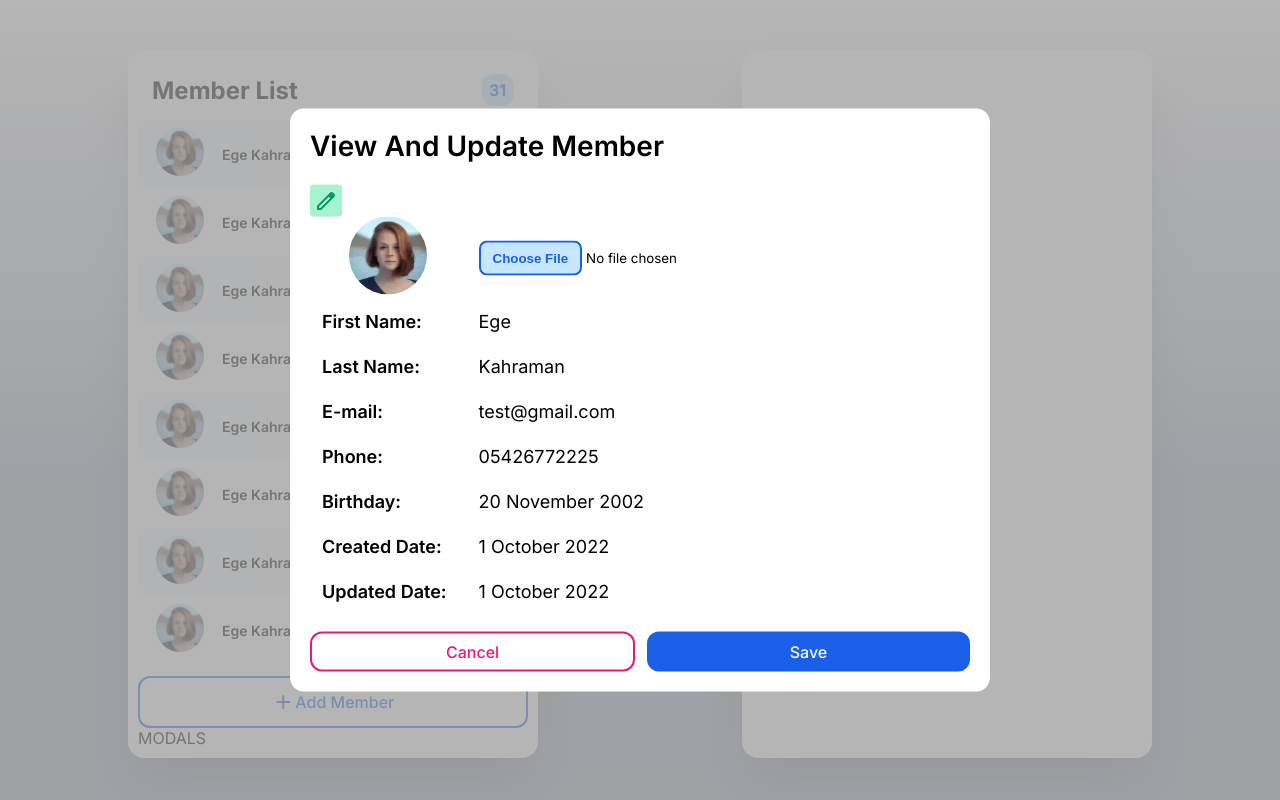
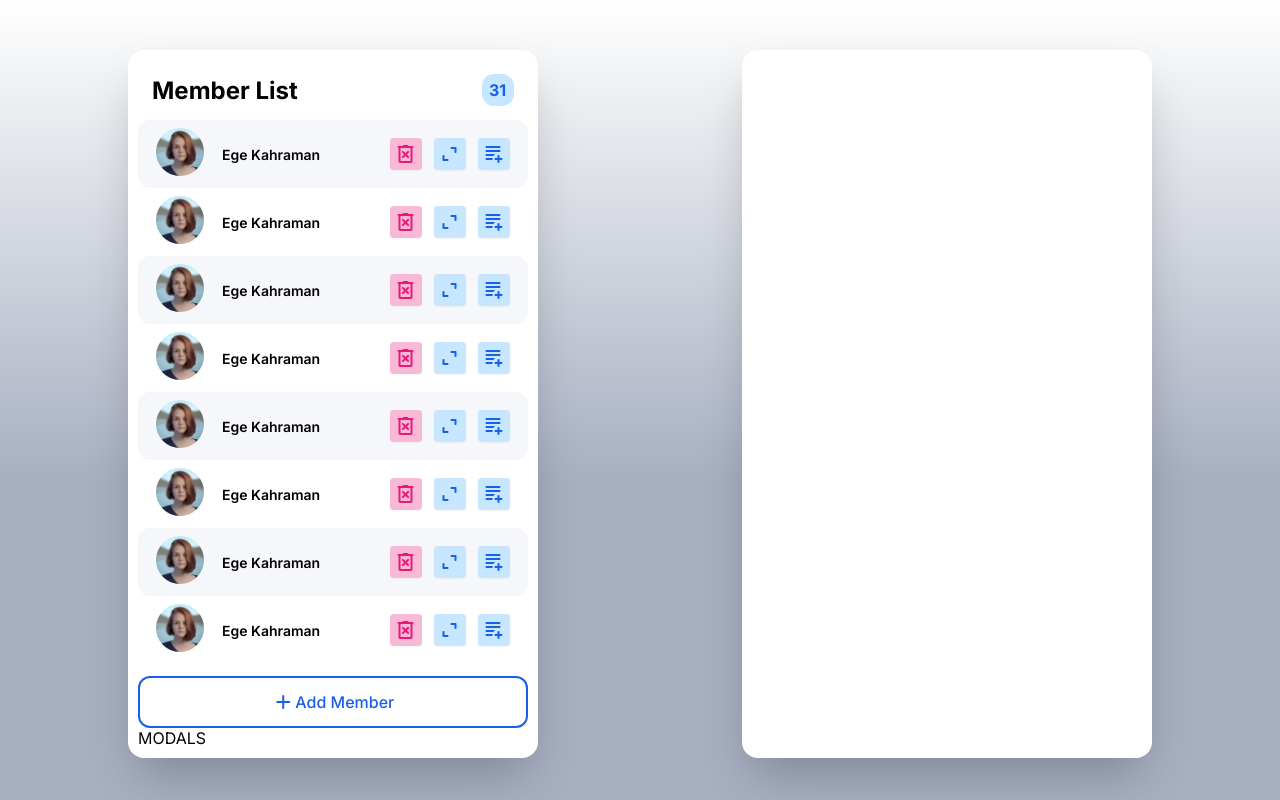
Before and after one commit to kahramanX/test-case-list-and-group, a React (Create React App) app in the folder client/: page / in a window 1280 px wide. Built offline with nearby package versions, Linux system fonts and the light colour scheme.

Commit message:
member info modal edited and bug fixed

```diff
--- a/client/src/Assets/Styles/ComponentsStyle/viewAndEditModal.scss
+++ b/client/src/Assets/Styles/ComponentsStyle/viewAndEditModal.scss
@@ -2,6 +2,9 @@
 
 .viewedit-modal-text-container {
   .ve-modal-header {
+    display: flex;
+    justify-content: space-between;
+
     .ve-modal-title {
       font-size: 28px;
       font-weight: 600;
@@ -9,6 +12,15 @@
     }
 
     .ve-modal-edit-btn {
+      .edit-btn-actions {
+        display: flex;
+
+        div {
+          &:first-child {
+            margin-right: 12px;
+          }
+        }
+      }
     }
   }
 
--- a/client/src/Components/MemberList/Member.tsx
+++ b/client/src/Components/MemberList/Member.tsx
@@ -40,17 +40,17 @@ const Member: React.FC<Props> = ({
         <IconButton
           iconName={"delete_forever"}
           color={"red"}
-          action={(): any => deleteMemberFromMemberList}
+          action={(): any => deleteMemberFromMemberList()}
         />
         <IconButton
           iconName={"expand_content"}
           color={"blue"}
-          action={(): any => openMemberInfoModal}
+          action={(): any => openMemberInfoModal()}
         />
         <IconButton
           iconName={"docs_add_on"}
           color={"blue"}
-          action={(): any => addMemberToGroup}
+          action={(): any => addMemberToGroup()}
         />
       </div>
     </div>
--- a/client/src/Components/MemberList/MemberList.tsx
+++ b/client/src/Components/MemberList/MemberList.tsx
@@ -21,7 +21,7 @@ const MemberList: React.FC = (props: Props) => {
   const [deleteModalIsOpen, setDeleteModalIsOpen] = useState<boolean>(false);
   const [viewAndEditModalIsOpen, setViewAndEditModalIsOpen] =
     useState<boolean>(false);
-  const [addMemberToGroup, setAddMemberToGroup] = useState<boolean>(false);
+  // const [addMemberToGroup, setAddMemberToGroup] = useState<boolean>(false);
 
   return (
     <div className="members-list-container">
@@ -68,12 +68,10 @@ const MemberList: React.FC = (props: Props) => {
 
       <ViewAndEditModal
         memberID={"111"}
-        confirmBtnText={"Save"}
-        confirmBtnAction={""}
         cancelBtnText={"Cancel"}
-        cancelBtnAction={""}
-        isOpen={true}
-        whenClosing={""}
+        cancelBtnAction={() => setViewAndEditModalIsOpen(false)}
+        isOpen={viewAndEditModalIsOpen}
+        whenClosing={() => setViewAndEditModalIsOpen(false)}
       />
     </div>
   );
--- a/client/src/Components/Shared/IconButton.tsx
+++ b/client/src/Components/Shared/IconButton.tsx
@@ -15,7 +15,12 @@ const IconButton: React.FC<Props> = ({
   action,
 }) => {
   return (
-    <div className={`base-icon-button ${color} ${exClass}`} onClick={action()}>
+    <div
+      className={`base-icon-button ${color} ${exClass}`}
+      onClick={() => {
+        action();
+      }}
+    >
       <span className="material-symbols-rounded">{iconName}</span>
     </div>
   );
--- a/client/src/Components/Shared/Modals/ViewAndEditModal.tsx
+++ b/client/src/Components/Shared/Modals/ViewAndEditModal.tsx
@@ -1,4 +1,4 @@
-import React from "react";
+import React, { useState, useEffect } from "react";
 import Modal from "react-modal";
 import "Assets/Styles/ComponentsStyle/viewAndEditModal.scss";
 import Button from "../Button";
@@ -6,8 +6,6 @@ import IconButton from "../IconButton";
 
 type Props = {
   memberID: string;
-  confirmBtnText: string;
-  confirmBtnAction?: any;
   cancelBtnText: string;
   cancelBtnAction?: any;
   isOpen: boolean;
@@ -16,13 +14,17 @@ type Props = {
 
 const ViewAndEditModal: React.FC<Props> = ({
   memberID,
-  confirmBtnText,
-  confirmBtnAction,
   cancelBtnText,
   cancelBtnAction,
   isOpen,
   whenClosing,
 }) => {
+  const [editModeIsOpen, setEditModeIsOpen] = useState<boolean>(false);
+
+  useEffect(() => {
+    console.log(editModeIsOpen);
+  }, [editModeIsOpen]);
+
   const customStyles = {
     content: {
       top: "50%",
@@ -46,11 +48,27 @@ const ViewAndEditModal: React.FC<Props> = ({
         <div className="ve-modal-header">
           <div className="ve-modal-title">View And Update Member</div>
           <div className="ve-modal-edit-btn">
-            <IconButton
-              iconName={"edit"}
-              color={"green"}
-              action={() => console.log("anaaaaaaaaaa")}
-            />
+            {!editModeIsOpen && (
+              <IconButton
+                iconName={"edit"}
+                color={"green"}
+                action={() => setEditModeIsOpen(true)}
+              />
+            )}
+            {editModeIsOpen && (
+              <div className="edit-btn-actions">
+                <IconButton
+                  iconName={"close"}
+                  color={"red"}
+                  action={() => setEditModeIsOpen(false)}
+                />
+                <IconButton
+                  iconName={"done"}
+                  color={"green"}
+                  action={() => setEditModeIsOpen(false)}
+                />
+              </div>
+            )}
           </div>
         </div>
         <div className="ve-modal-table-container">
@@ -110,14 +128,7 @@ const ViewAndEditModal: React.FC<Props> = ({
             text={cancelBtnText}
             size={"md"}
             color={"red-border"}
-            action={() => cancelBtnAction()}
-          />
-          <Button
-            text={confirmBtnText}
-            size={"md"}
-            color={"blue"}
-            action={() => confirmBtnAction()}
-            //isDisabled={false}
+            action={cancelBtnAction}
           />
         </div>
       </div>
```
